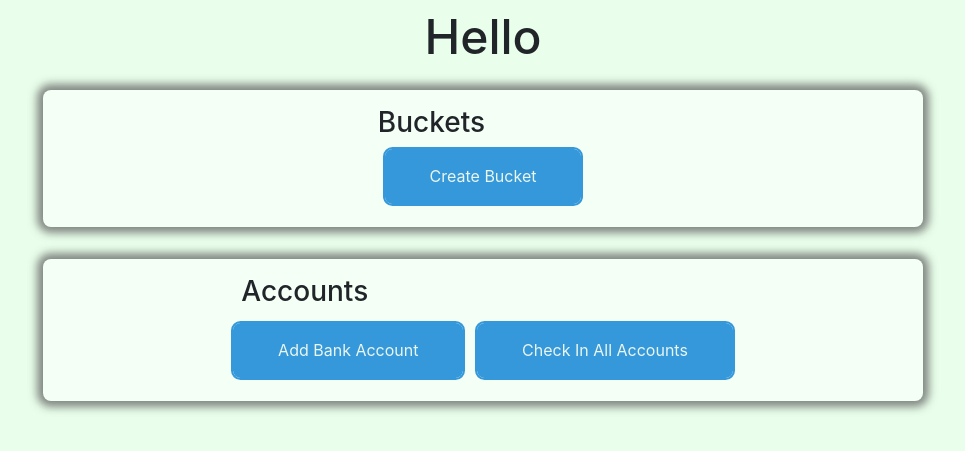
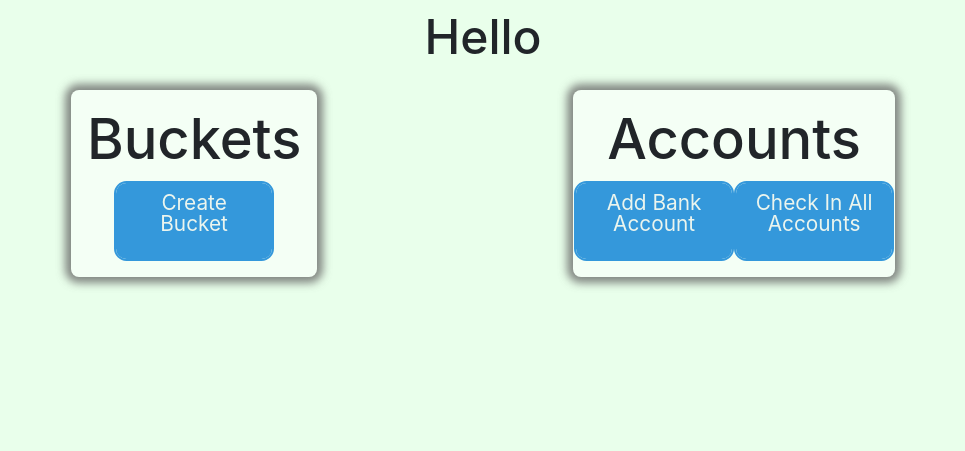
Before and after one commit to gregplechaty/bucketfinance, a Django app: template apps/core/templates/pages/dashboard.html in a window 1280 px wide. Shown: the part 56-507 px from the top of the page, without its empty margins (157-1122 px from the left). Run offline with Django 3.2, Linux system fonts and the light colour scheme; the template is opened without the code that fills it, so the values that code supplies are empty; some libraries are stand-ins or nearby versions.

Commit message:
CSS improvements to the Dashboard view

```diff
--- a/apps/core/static/css/custom.css
+++ b/apps/core/static/css/custom.css
@@ -45,6 +45,10 @@ body {
   background-color: var(--green-light)
 }
 
+.dashboardCard__table {
+  width: 95%;
+  margin: auto;
+}
 
 /***************** GENERAL USE *****************/
 
@@ -78,18 +82,19 @@ body {
 
 .button {
   box-sizing: border-box;
+  display: inline-block;
   appearance: none;
   background-color: transparent;
   border: 2px solid;
   border-radius: 0.6em;
   cursor: pointer;
-  display: flex;
-  align-self: center;
   line-height: 1;
-  margin: 20px;
-  padding: 1.2em 2.8em;
+  margin: auto;
+  padding: 0.5em 0.5em;
   text-decoration: none;
   text-align: center;
+  width: 10rem;
+  min-height: 5rem;
   transition: all 150ms ease-in-out;
 }
 
@@ -97,8 +102,8 @@ body {
   border-color: #3498db;
   color: var(--cream);
   box-shadow: 0 0 40px 40px #3498db inset, 0 0 0 0 #3498db;
-  margin: 5px;
-  font-size: 1rem;
+  font-size: 1.3rem;
+
 }
 
 .button__create:hover {
@@ -108,6 +113,7 @@ body {
 
 .button--noPadding {
   padding: none;
+  text-align: right;
 }
 
 
@@ -195,17 +201,13 @@ body {
   margin: 1rem;
   border-radius: .5rem;
   box-shadow: 0px 0px 8px 6px rgba(96, 96, 96, 0.75);
-  width: 55rem;
 }
-
-
-
-
 
 .dashboard__bar {
   width: 30rem;
   font-size: 1.3rem;
   padding: 1rem;
+  margin: 0.625rem;
   border-radius: 1rem;
   transition: all 130ms ease-in-out;
 }
@@ -238,6 +240,10 @@ body {
   box-shadow: 0px 0px 8px 10px rgba(0,0,0,0.75);
 }
 
+.accountCard--title {
+  font-size: 3.5rem;
+  text-align: center;
+}
 
 ;
 
--- a/apps/core/templates/pages/dashboard.html
+++ b/apps/core/templates/pages/dashboard.html
@@ -9,9 +9,9 @@
 
 
 <div class="container">
-      <div class="row justify-content-center">
-        <h2 class="dashboard__header">Hello {{ user.username }}</h2>
-      </div>
+  <div class="row justify-content-center">
+    <h2 class="dashboard__header">Hello {{ user.username }}</h2>
+  </div>
 
   <div class="dashboard">
     <div class="dashboardCard">
--- a/apps/core/templates/snippets/account-statuses.html
+++ b/apps/core/templates/snippets/account-statuses.html
@@ -1,5 +1,5 @@
 {% block content %}
-<table class="table">
+<table class="table dashboardCard__table">
     <thead class="thead-light">
         <tr>
             <th scope="col">Date</th>
--- a/apps/core/templates/snippets/dashboard-card-account.html
+++ b/apps/core/templates/snippets/dashboard-card-account.html
@@ -1,6 +1,6 @@
 {% block content %}
 <div>
-    <h3>Accounts</h3>
+    <h3 class="accountCard--title">Accounts</h3>
     <div class="row justify-content-start">
       <a class="button button__create" href="{% url 'create_account' %}" role="button">Add Bank Account</a>
       <a class="button button__create" href="{% url 'monthly_check_in_2' %}" role="button">Check In All Accounts</a>
@@ -10,7 +10,7 @@
     <div class="row justify-content-center">
       <div class="dashboard__bar dashboard__bar--account my-2">
         <a class="row justify-content-between" data-toggle="collapse" href="#account{{account.id}}" role="button" aria-expanded="false" aria-controls="account{{account.id}}">
-          <div class="col-10">
+          <div class="col-8">
             {{ account.accountName }}: <strong>${{ account.total_amount }}</strong>
           </div>
           <div class="col-2">
@@ -21,17 +21,17 @@
       <div class="collapse" id="account{{account.id}}">
       <div class="card card-body dashboardCard">
         <div class="row">
-          <div class="col-8">
+          <div class="col-sm-6 col-md-7">
             <h5><strong>Total Funds: ${{ account.total_amount }}</strong></h5>
             <p><i>{{ account.description }}</i></p>
           </div>
           <!-- Button trigger modal -->
-          <div class="col-sm-4 offset-md-1 col-md-3 button--noPadding">
+          <div class="col-sm-6 col-md-5 button--noPadding">
               <a class="button--noDec" href="account/edit/{{ account.id }}/">
                 <div class="button button__edit my-2">Edit Account</div>
               </a>
             </div>
-            <div class="offset-sm-8 col-sm-4 offset-md-9 col-md-3 button--noPadding">
+            <div class="offset-sm-6 col-sm-6 offset-md-7 col-md-5 button--noPadding">
             <!-- Button trigger modal -->
             <button type="button" class="button button__delete" data-toggle="modal" data-target="#exampleModal{{ account.id }}">
               Delete Account<i class="fas fa-trash-alt"></i>
--- a/apps/core/templates/snippets/dashboard-card-bucket.html
+++ b/apps/core/templates/snippets/dashboard-card-bucket.html
@@ -1,13 +1,15 @@
 {% block content %}
 <div>
-    <h3>Buckets</h3>
-    <a class="button button__create" href="/dashboard/buckets" role="button">Create Bucket</a>
+    <h3 class="accountCard--title">Buckets</h3>
+    <div class="row justify-content-start">
+      <a class="button button__create" href="/dashboard/buckets" role="button">Create Bucket</a>
+    </div>
   {% for bucket in buckets_with_sum %}
   <div>
     <div class="row justify-content-center">
       <div class="dashboard__bar dashboard__bar--bucket my-2">
         <a class="row justify-content-between" data-toggle="collapse" href="#bucket{{bucket.id}}" role="button" aria-expanded="false" aria-controls="bucket{{bucket.id}}">
-          <div class="col-10">
+          <div class="col-8">
             {{ bucket.bucketName }}: <strong>${{ bucket.total_amount }}</strong>
           </div>
           <div class="col-2">
@@ -18,17 +20,17 @@
       <div class="collapse" id="bucket{{bucket.id}}">
       <div class="card card-body dashboardCard">
         <div class="row">
-          <div class="col-8">
+          <div class="col-sm-7 col-md-8">
             <h5><strong>Total Funds: ${{ bucket.total_amount }}</strong></h5>
             <p><i>{{ bucket.bucketDescription }}</i></p>
           </div>
           <!-- Button trigger modal -->
-          <div class="col-sm-4 offset-md-1 col-md-3 button--noPadding">
+          <div class="col-sm-5 col-md-4 button--noPadding">
               <a class="button--noDec" href="buckets/edit/{{ bucket.id }}/">
                 <div class="button button__edit my-2">Edit Bucket</div>
               </a>
             </div>
-            <div class="offset-sm-8 col-sm-4 offset-md-9 col-md-3 button--noPadding">
+            <div class="offset-sm-7 col-sm-5 offset-md-8 col-md-4 button--noPadding">
             <!-- Button trigger modal -->
             <button type="button" class="button button__delete" data-toggle="modal" data-target="#exampleModal{{ bucket.id }}">
               Delete Bucket<i class="fas fa-trash-alt"></i>
--- a/apps/core/templates/snippets/transactions.html
+++ b/apps/core/templates/snippets/transactions.html
@@ -1,5 +1,5 @@
 {% block content %}
-<table class="table">
+<table class=" table dashboardCard__table">
     <thead class="thead-light">
         <tr>
             <th scope="col">Date</th>
```
